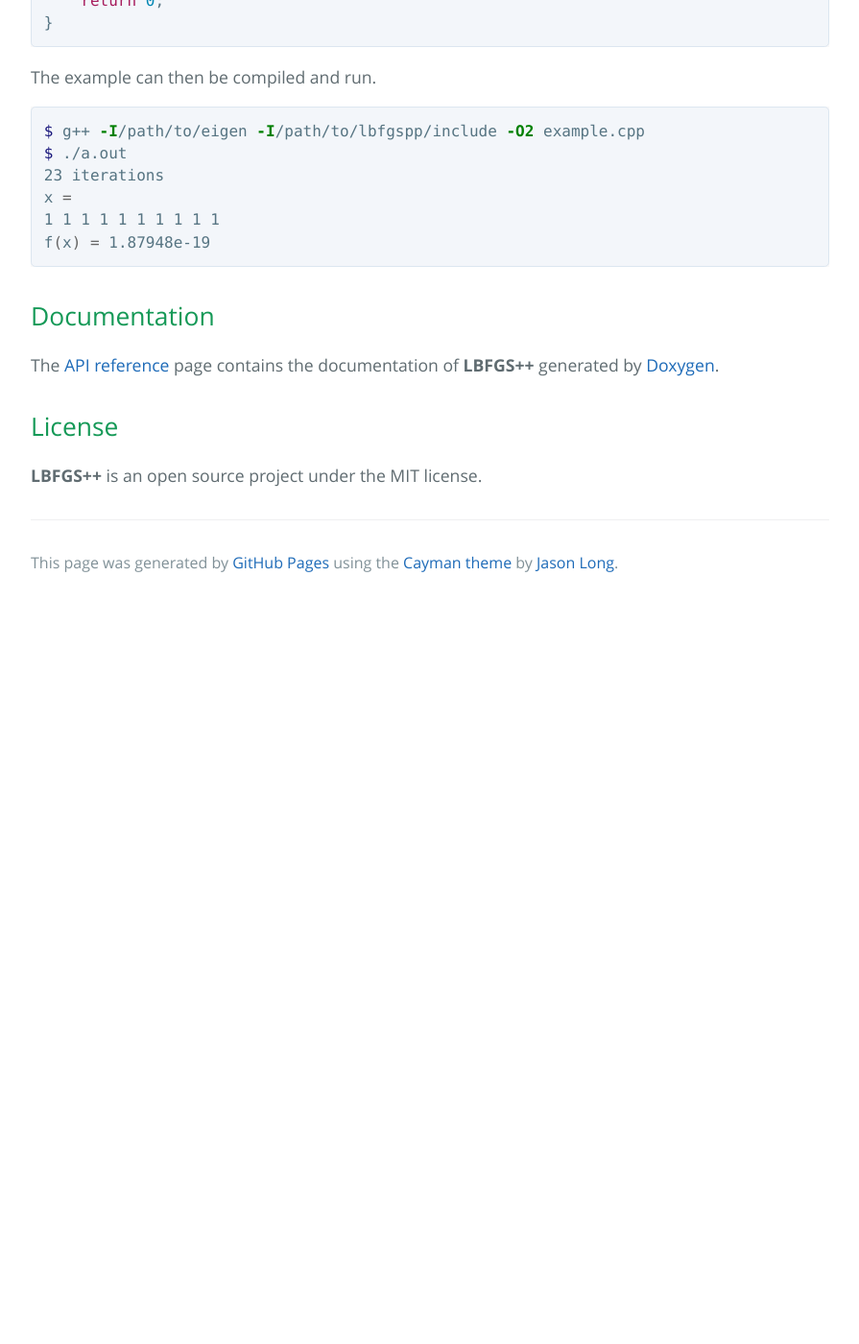
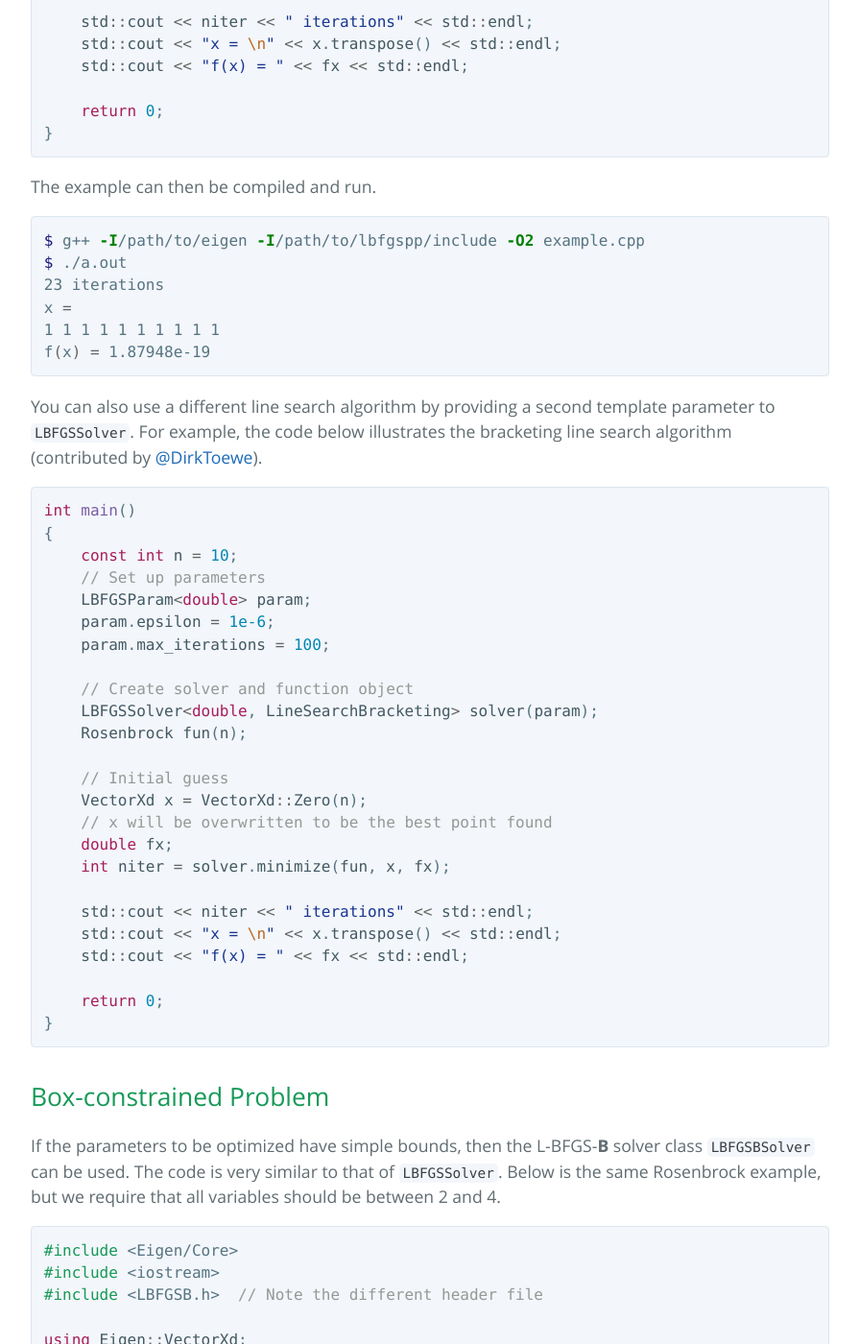
Before and after one commit to yixuan/LBFGSpp, a Jekyll site: the page built from index.md, in a window 1280 px wide and 1400 px high, scrolled down 1973 px. Shown: the whole window at 96% size, without its empty margins (192-1087 px from the left). Built offline with Jekyll 4.4.1, drawn with Linux system fonts in a browser that asks for light colours; before the commit the page ends 2603 px from its top, so only the background shows below that; some of the changed text lies outside the part shown.

Commit message:
update description

````diff
--- a/_config.yml
+++ b/_config.yml
@@ -6,9 +6,9 @@
 # 'jekyll serve'. If you change this file, please restart the server process.
 
 # Site settings
-title: "LBFGS++: A Header-only C++ Library for L-BFGS Algorithm"
+title: "LBFGS++: A Header-only C++ Library for L-BFGS and L-BFGS-B Algorithms"
 email: yixuan.qiu@cos.name
-description: A Header-only C++ Library for L-BFGS Algorithm
+description: A Header-only C++ Library for L-BFGS and L-BFGS-B Algorithms
 
 # Build settings
 markdown: kramdown
--- a/index.md
+++ b/index.md
@@ -3,12 +3,16 @@ layout: default
 ---
 
 **LBFGS++** is a header-only C++ library that implements the Limited-memory
-BFGS algorithm (L-BFGS) for unconstrained minimization problem. The code is
-derived and modified from the [libLBFGS](https://github.com/chokkan/liblbfgs)
+BFGS algorithm (L-BFGS) for unconstrained minimization problems, and a modified
+version of the L-BFGS-B algorithm for box-constrained ones.
+
+The code for the L-BFGS solver is derived and modified from the
+[libLBFGS](https://github.com/chokkan/liblbfgs)
 library developed by [Naoaki Okazaki](http://www.chokkan.org/).
 
 **LBFGS++** is implemented as a header-only C++ library, whose only dependency,
 [Eigen](http://eigen.tuxfamily.org/), is also header-only.
+
 The development page of **LBFGS++** is at
 [https://github.com/yixuan/LBFGSpp](https://github.com/yixuan/LBFGSpp/).
 
@@ -92,9 +96,111 @@ x =
 f(x) = 1.87948e-19
 ```
 
+You can also use a different line search algorithm by providing a second template parameter
+to `LBFGSSolver`. For example, the code below illustrates the bracketing line search algorithm
+(contributed by [@DirkToewe](https://github.com/DirkToewe)).
+
+```cpp
+int main()
+{
+    const int n = 10;
+    // Set up parameters
+    LBFGSParam<double> param;
+    param.epsilon = 1e-6;
+    param.max_iterations = 100;
+
+    // Create solver and function object
+    LBFGSSolver<double, LineSearchBracketing> solver(param);
+    Rosenbrock fun(n);
+
+    // Initial guess
+    VectorXd x = VectorXd::Zero(n);
+    // x will be overwritten to be the best point found
+    double fx;
+    int niter = solver.minimize(fun, x, fx);
+
+    std::cout << niter << " iterations" << std::endl;
+    std::cout << "x = \n" << x.transpose() << std::endl;
+    std::cout << "f(x) = " << fx << std::endl;
+
+    return 0;
+}
+```
+
+## Box-constrained Problem
+
+If the parameters to be optimized have simple bounds, then the
+L-BFGS-**B** solver class `LBFGSBSolver` can be used.
+The code is very similar to that of `LBFGSSolver`. Below is the same Rosenbrock
+example, but we require that all variables should be between 2 and 4.
+
+```cpp
+#include <Eigen/Core>
+#include <iostream>
+#include <LBFGSB.h>  // Note the different header file
+
+using Eigen::VectorXd;
+using namespace LBFGSpp;
+
+class Rosenbrock
+{
+private:
+    int n;
+public:
+    Rosenbrock(int n_) : n(n_) {}
+    double operator()(const VectorXd& x, VectorXd& grad)
+    {
+        double fx = 0.0;
+        for(int i = 0; i < n; i += 2)
+        {
+            double t1 = 1.0 - x[i];
+            double t2 = 10 * (x[i + 1] - x[i] * x[i]);
+            grad[i + 1] = 20 * t2;
+            grad[i]     = -2.0 * (x[i] * grad[i + 1] + t1);
+            fx += t1 * t1 + t2 * t2;
+        }
+        return fx;
+    }
+};
+
+int main()
+{
+    const int n = 10;
+    // Set up parameters
+    LBFGSBParam<double> param;  // New parameter class
+    param.epsilon = 1e-6;
+    param.max_iterations = 100;
+
+    // Create solver and function object
+    LBFGSBSolver<double> solver(param);  // New solver class
+    Rosenbrock fun(n);
+
+    // Bounds
+    VectorXd lb = VectorXd::Constant(n, 2.0);
+    VectorXd ub = VectorXd::Constant(n, 4.0);
+
+    // Initial guess
+    VectorXd x = VectorXd::Constant(n, 3.0);
+
+    // x will be overwritten to be the best point found
+    double fx;
+    int niter = solver.minimize(fun, x, fx, lb, ub);
+
+    std::cout << niter << " iterations" << std::endl;
+    std::cout << "x = \n" << x.transpose() << std::endl;
+    std::cout << "f(x) = " << fx << std::endl;
+
+    return 0;
+}
+```
+
+Note that we also allow infinite values for the lower and upper bounds.
+In such cases one can define `ub[i] = std::numeric_limits<double>::infinity()`,
+for example.
+
 ## Documentation
 
-The [API reference](http://yixuan.cos.name/LBFGSpp/doc/) page contains the documentation
+The [API reference](https://lbfgspp.statr.me/doc/) page contains the documentation
 of **LBFGS++** generated by [Doxygen](http://www.doxygen.org/).
 
 ## License
````
Also changed, not shown: params.json (+1 -1 lines).
